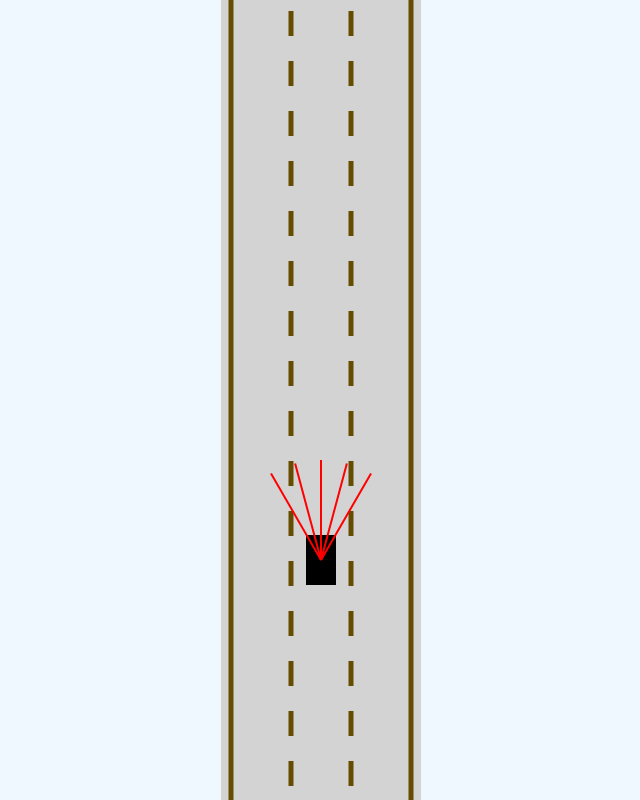
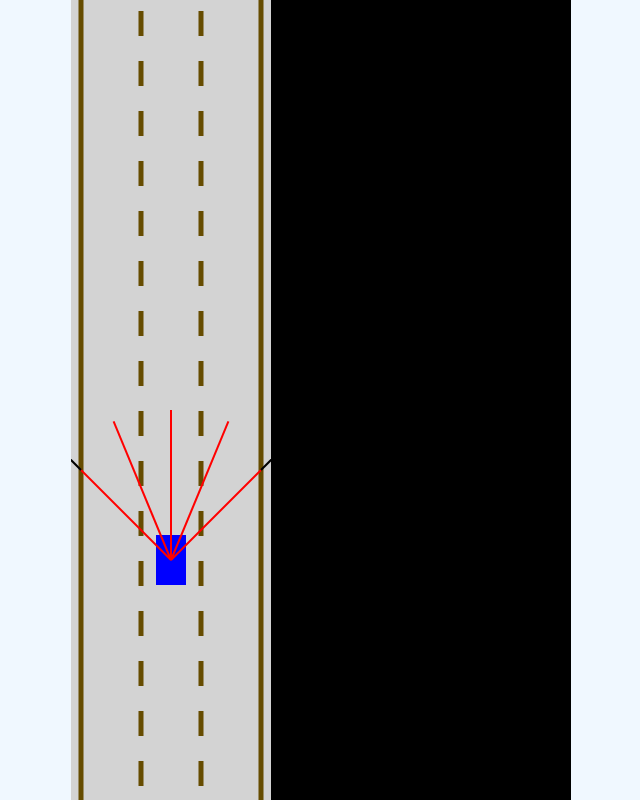
Before and after one commit to DrayanInterfaceDesigner/neural-network-selfdrive, a plain HTML site: page index.html in a window 1280 px wide. Shown: the whole page, without its empty margins (319-959 px from the left). Drawn offline with Linux system fonts and the light colour scheme.

Commit message:
several changes

```diff
--- a/Car.js
+++ b/Car.js
@@ -1,13 +1,14 @@
 class Car {
-    constructor({ x, y, width, height }) {
+    constructor({ x, y, width, height, controlType = 'DUMMY', maxSpeed = 2, sprite }) {
         this.x = x
         this.y = y
         this.width = width
         this.height = height
         this.polygon
+        this.sprite = sprite
 
         this.speed = 0
-        this.maxSpeed = 3
+        this.maxSpeed = maxSpeed
         this.maxReverseSpeed = this.maxSpeed / 2
         this.acceleration = 0.2
         this.friction = 0.05
@@ -18,20 +19,46 @@ class Car {
         //counter-clockwise
         this.angle = 0
 
-        this.sensor = new Sensor(this)
-        this.controls = new Controls()
+        this.useBrain = controlType == "AI"
+        if (this.useBrain) {
+            console.log('hi')
+        }
+
+        if (controlType !== 'DUMMY') {
+            this.sensor = new Sensor(this)
+
+            this.brain = new NeuralNetwork(
+                [this.sensor.rayCount, 6, 4]
+            )
+        }
+        this.controls = new Controls(controlType)
     }
 
     //Fix this after for a proper movement setup
     //MAYBE(HARD MAYBE) adding a Delta for fps fluctuations
     //changing all the values of x and y to change only by 1
-    update(roadBorders) {
+    update(roadBorders, traffic) {
         if (!this.damaged) {
             this.#move()
             this.polygon = this.#polygonPoints()
-            this.damaged = this.#assessDamage(roadBorders)
+            this.damaged = this.#assessDamage(roadBorders, traffic)
         }
-        this.sensor.update(roadBorders)
+
+        if (this.sensor) {
+            this.sensor.update(roadBorders, traffic)
+            const offsets = this.sensor.ray_readings.map(
+                sensor => sensor == null ? 0 : 1 - sensor.offset
+            )
+            const outputs = NeuralNetwork.feedForward(offsets, this.brain)
+            console.log(outputs)
+
+            if (this.useBrain) {
+                this.controls.forward = outputs[0]
+                this.controls.reverse = outputs[3]
+                this.controls.left = outputs[1]
+                this.controls.right = outputs[2]
+            }
+        }
     }
 
     #move() {
@@ -79,9 +106,13 @@ class Car {
 
     }
 
-    #assessDamage(roadBorders) {
+    #assessDamage(roadBorders, traffic) {
         for (let i = 0; i < roadBorders.length; i++) {
             if (polygonIntersection(this.polygon, roadBorders[i]))
+                return true
+        }
+        for (let i = 0; i < traffic.length; i++) {
+            if (polygonIntersection(this.polygon, traffic[i].polygon))
                 return true
         }
         return false
@@ -97,7 +128,7 @@ class Car {
      *   |/
      */
     #polygonPoints() {
-        const points = []
+        const points = new Array()
         const radius = Math.hypot(this.width, this.height) / 2
         const alpha__angle = Math.atan2(this.width, this.height)
 
@@ -127,7 +158,7 @@ class Car {
     draw(ctx) {
 
         if (this.damaged) ctx.fillStyle = 'gray'
-        else ctx.fillStyle = 'black'
+        else ctx.fillStyle = this.sprite
 
         ctx.beginPath()
         ctx.moveTo(this.polygon[0].x, this.polygon[0].y)
@@ -136,6 +167,6 @@ class Car {
         }
         ctx.fill()
 
-        this.sensor.draw(ctx)
+        if (this.sensor) this.sensor.draw(ctx)
     }
 }
--- a/Controls.js
+++ b/Controls.js
@@ -1,11 +1,21 @@
 class Controls {
-    constructor() {
+    constructor(controlType) {
         this.forward = false
         this.left = false
         this.right = false
         this.reverse = false
 
-        this.#addKeyboardListeners()
+        switch (controlType) {
+            case "DUMMY":
+                this.forward = true
+                break
+            case "PLAYER":
+                this.#addKeyboardListeners()
+                break
+            case "AI":
+                this.#addKeyboardListeners()
+                break
+        }
     }
 
     #addKeyboardListeners() {
--- /dev/null
+++ b/Network.js
@@ -0,0 +1,167 @@
+
+/*
+
+    The layers are vector matrices, so the weights and biases.
+    Multiply the previous layer matrix by the next one,
+    then sum the bias vector matrix, corresponding to the
+    previous layer.
+    Then, pass the vector product in a sigmoid function to get the vector
+    result.
+
+    *Note//
+        Im still figuring this out, may be wrong.
+
+    ⁿ = layer number (ex: 1 (input layer))
+    ᵦ = neuron
+    ⁰, ₀ = zero 0
+    Ω = sigmoid function (old, there are better formulas)
+    w0,0 = WEIGHT neuron¹(previous layer), neuron²(next layer)
+    b = bias
+
+    example:
+    layer1 = [n1, n2, n3]
+    layer2 = [[n1, w], [n2, w], [n3, w]]
+    bias(layer2) = [n1(0,2), n2(9), n3(10)]
+
+
+    layerᵦ⁽ⁿ⁾ = Ω( (w0,0 * layer₀⁽⁰⁾) + (w0,1 * layer₁⁽⁰⁾) ... + b₀)
+
+    same as: Ω(w⁽ⁿ⁾ * layer⁽ⁿ⁾ + b)
+
+    Ω(layer2[0][0] * layer1[0][0] + bias[0]) = corresponding vector
+
+*/
+// const NC = [5, 6, 4]
+class NeuralNetwork {
+    constructor(neuronCount) { //the number of neurons in each layer
+        this.levels = []
+        for (let i = 0; i < neuronCount.length - 1; i++) {
+            this.levels.push(new Level(
+                neuronCount[i],
+                neuronCount[i + 1]
+            ))
+        }
+    }
+
+    static feedForward(givenInputs, network) {
+        /*response from each layer*/
+        let outputs = Level.feedForward(
+            givenInputs,
+            network.levels[0]
+        )
+
+        for (let i = 1; i < network.levels.length; i++) {
+            outputs = Level.feedForward(
+                outputs,
+                network.levels[i]
+            )
+        }
+
+        return outputs
+    }
+}
+
+// class Level {
+//     constructor(inputCount, outputCount) {
+//         this.inputs = new Array(inputCount)
+//         this.outputs = new Array(outputCount)
+//         this.biases = []
+//         this.weights = new Array(inputCount)
+
+
+//         for (let i = 0; i < inputCount; i++) {
+//             this.weights[i] = new Array(outputCount)
+//         }
+
+//         this.#randomize(this)
+//     }
+
+//     static #randomize(level) {
+//         for (let i = 0; i < level.inputs; i++) {
+//             for (let k = 0; k < level.outputs; k++) {
+//                 level.weights[i][k] = Math.random() * 2 - 1
+//             }
+//         }
+//         for (let i = 0; i < level.biases; i++) {
+//             level.biases[i] = Math.random() * 2 - 1
+//         }
+//     }
+
+//     static feedForward(givenInputs, level) {
+//         for (let i = 0; i < level.inputs.length; i++) {
+//             level.inputs[i] = givenInputs[i]
+//         }
+
+//         for (let n = 0; n < level.outputs.length; n++) {
+//             let sum = 0
+//             for (let i = 0; i < level.inputs.length; i++) {
+//                 sum += level.input[i] * level.weights[i][n]
+//             }
+
+//             if (sum > level.biases[n]) level.outputs[n] = 1
+//             else level.outputs[n] = 0
+//         }
+
+//         return level.outputs
+//     }
+// }
+
+class Level {
+    constructor(inputCount, outputCount) {
+        this.inputs = new Array(inputCount)
+        this.outputs = new Array(outputCount)
+        this.biases = new Array(outputCount)
+        this.weights = []
+
+        //crio a shell de weights
+        for (let i = 0; i < inputCount; i++) {
+            this.weights[i] = new Array(outputCount)
+        }
+
+        //populo os weights e biases com numeros aleatorios
+        Level.#randomize(this)
+    }
+
+    //populo a shell de weights
+    //populo a shell de biases, um pra cada output
+    static #randomize(level) {
+        for (let i = 0; i < level.inputs.length; i++) {
+            for (let n = 0; n < level.outputs.length; n++) {
+                level.weights[i][n] = Math.random() * 2 - 1
+            }
+        }
+
+        for (let i = 0; i < level.biases.length; i++) {
+            level.biases[i] = Math.random() * 2 - 1
+        }
+    }
+
+    //populo a shell de inputs
+    //calculo e populo a shell de outputs
+    //retorno outputs pois são o resultado
+    static feedForward(givenInputs, level) {
+        for (let i = 0; i < level.inputs.length; i++) {
+            level.inputs[i] = givenInputs[i]
+        }
+
+        for (let i = 0; i < level.outputs.length; i++) {
+
+            let sum = 0
+
+            for (let n = 0; n < level.inputs.length; n++) {
+                sum += level.inputs[n] * level.weights[n][i]
+            }
+
+            if (sum > level.biases[i]) {
+                level.outputs[i] = 1
+            }
+            else {
+                level.outputs[i] = 0
+            }
+        }
+
+        return level.outputs
+    }
+
+
+}
--- a/Sensor.js
+++ b/Sensor.js
@@ -2,28 +2,32 @@ class Sensor {
     constructor(entity) {
         this.car = entity
         this.rayCount = 5
-        this.rayLength = 100 //px
-        this.raySpread = degrees(60)
+        this.rayLength = 150 //px
+        this.raySpread = degrees(90)
 
         this.rays = []
         this.ray_readings = []
     }
 
-    update(roadBorders) {
+    update(roadBorders, traffic) {
 
         this.#castRays()
         this.ray_readings = []
         for (let i = 0; i < this.rays.length; i++) {
             this.ray_readings.push(
-                this.#getReading(this.rays[i], roadBorders)
+                this.#getReading(
+                    this.rays[i],
+                    roadBorders,
+                    traffic
+                )
             )
         }
     }
 
-    #getReading(ray, roadBorders) {
+    #getReading(ray, roadBorders, traffic) {
         let touches = []
+
         for (let i = 0; i < roadBorders.length; i++) {
-
             const touch = getIntersection(
                 ray[0],
                 ray[1],
@@ -33,7 +37,21 @@ class Sensor {
             if (touch) {
                 touches.push(touch)
             }
+        }
 
+        for (let i = 0; i < traffic.length; i++) {
+            const polygon = traffic[i].polygon
+            for (let k = 0; k < polygon.length; k++) {
+                const touch = getIntersection(
+                    ray[0],
+                    ray[1],
+                    polygon[k],
+                    polygon[(k + 1) % polygon.length]
+                )
+                if (touch) {
+                    touches.push(touch)
+                }
+            }
         }
 
         if (touches.length == 0) return null
--- a/basic-style.css
+++ b/basic-style.css
@@ -11,3 +11,7 @@ body {
 #simulation__canvas {
     background-color: lightgrey;
 }
+
+#network__canvas {
+    background-color: black;
+}
--- a/index.html
+++ b/index.html
@@ -1,22 +1,23 @@
 <!DOCTYPE html>
 <html lang="en">
-<head>
-    <meta charset="UTF-8">
-    <meta http-equiv="X-UA-Compatible" content="IE=edge">
-    <meta name="viewport" content="width=device-width, initial-scale=1.0">
+  <head>
+    <meta charset="UTF-8" />
+    <meta http-equiv="X-UA-Compatible" content="IE=edge" />
+    <meta name="viewport" content="width=device-width, initial-scale=1.0" />
     <title>Self-Driving basic Neural Network</title>
-    <link rel="stylesheet" href="basic-style.css">
-</head>
-<body>
-
+    <link rel="stylesheet" href="basic-style.css" />
+  </head>
+  <body>
     <canvas id="simulation__canvas"></canvas>
+    <canvas id="network__canvas"></canvas>
 
     <script src="utils.js"></script>
+    <!-- <script src="Visualizer.js"></script> NOT MINE!!! -->
+    <script src="Network.js"></script>
     <script src="Sensor.js"></script>
     <script src="Road.js"></script>
     <script src="Controls.js"></script>
     <script src="Car.js"></script>
     <script src="main.js"></script>
-
-</body>
+  </body>
 </html>
--- a/main.js
+++ b/main.js
@@ -1,33 +1,57 @@
 const simulationCanvas = document.getElementById("simulation__canvas")
+const networkCanvas = document.getElementById("network__canvas")
+
 simulationCanvas.width = 200
+networkCanvas.width = 300
 
 const simulationCtx = simulationCanvas.getContext("2d")
+const networkCtx = networkCanvas.getContext('2d')
+
 const road = new Road({
     centerAxis: (simulationCanvas.width / 2),
     width: (simulationCanvas.width * 0.9), //90%
     laneCount: 3
 })
 
-const car = new Car({ x: road.getLaneCenter(2), y: 100, width: 30, height: 50 })
+const car = new Car({
+    x: road.getLaneCenter(2),
+    y: 100,
+    width: 30,
+    height: 50,
+    controlType: 'AI',
+    maxSpeed: 3,
+    sprite: "blue"
+})
+const traffic = [
+    new Car({ x: road.getLaneCenter(2), y: -100, width: 30, height: 50, sprite: "red" })
+]
 
 
 _process__render()
 
 
 function _process__render() {
+
     // updates
-    car.update(road.borders)
+    for (let i = 0; i < traffic.length; i++) {
+        traffic[i].update(road.borders, [])
+    }
+    car.update(road.borders, traffic)
 
     //it also clears the canvas each frame(pft, javascript)
     simulationCanvas.height = window.innerHeight
-
+    networkCanvas.height = window.innerHeight
     //draws
     simulationCtx.save()
     simulationCtx.translate(0, -car.y + simulationCanvas.height * 0.7)
 
     road.draw(simulationCtx)
+    for (let i = 0; i < traffic.length; i++) {
+        traffic[i].draw(simulationCtx)
+    }
     car.draw(simulationCtx)
 
     simulationCtx.restore()
+    // Visualizer.drawNetwork(networkCtx, car.brain)
     requestAnimationFrame(_process__render)
 }
```
Also changed, not shown: Visualizer.js (added, +120 -0 lines).
